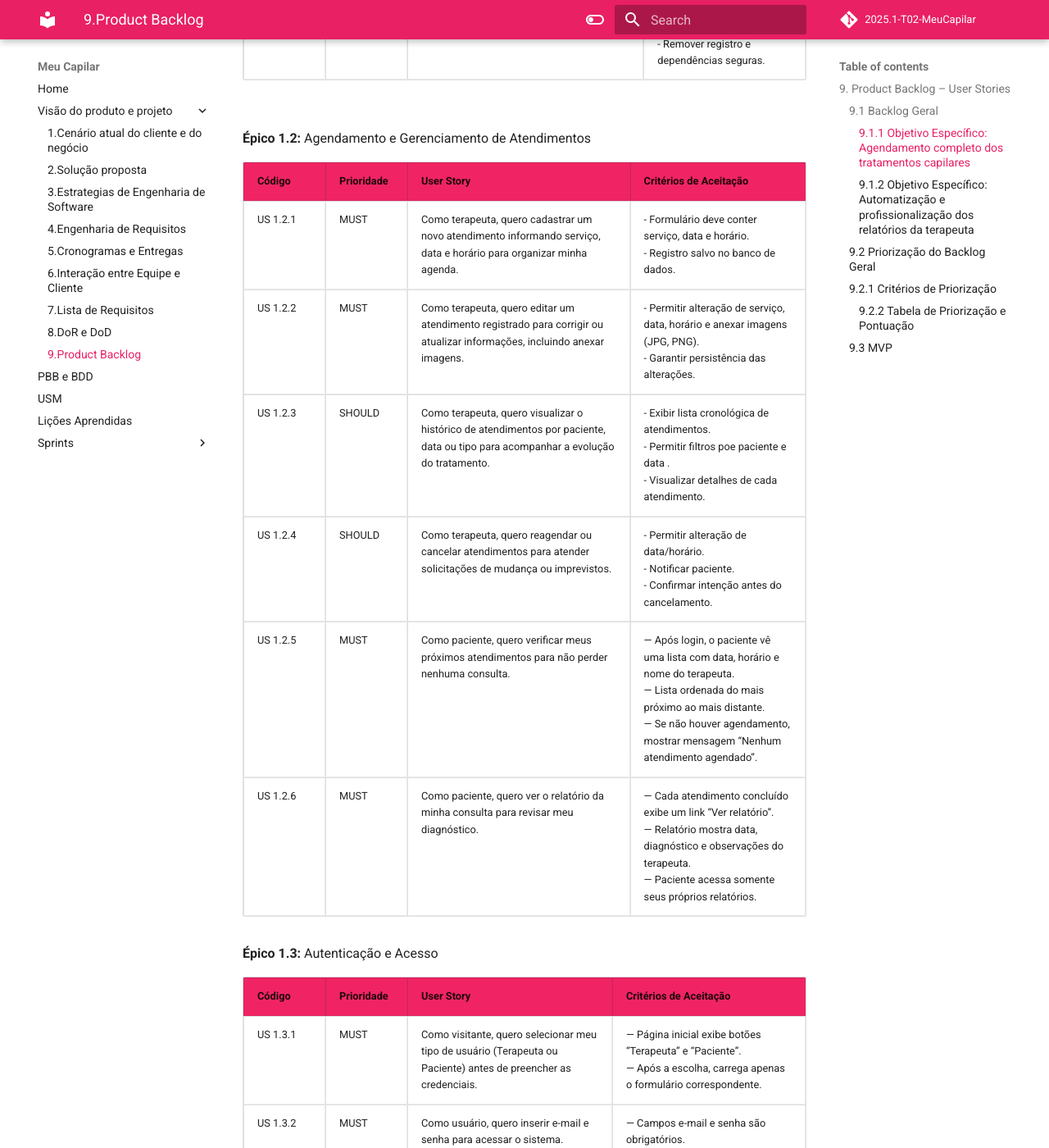
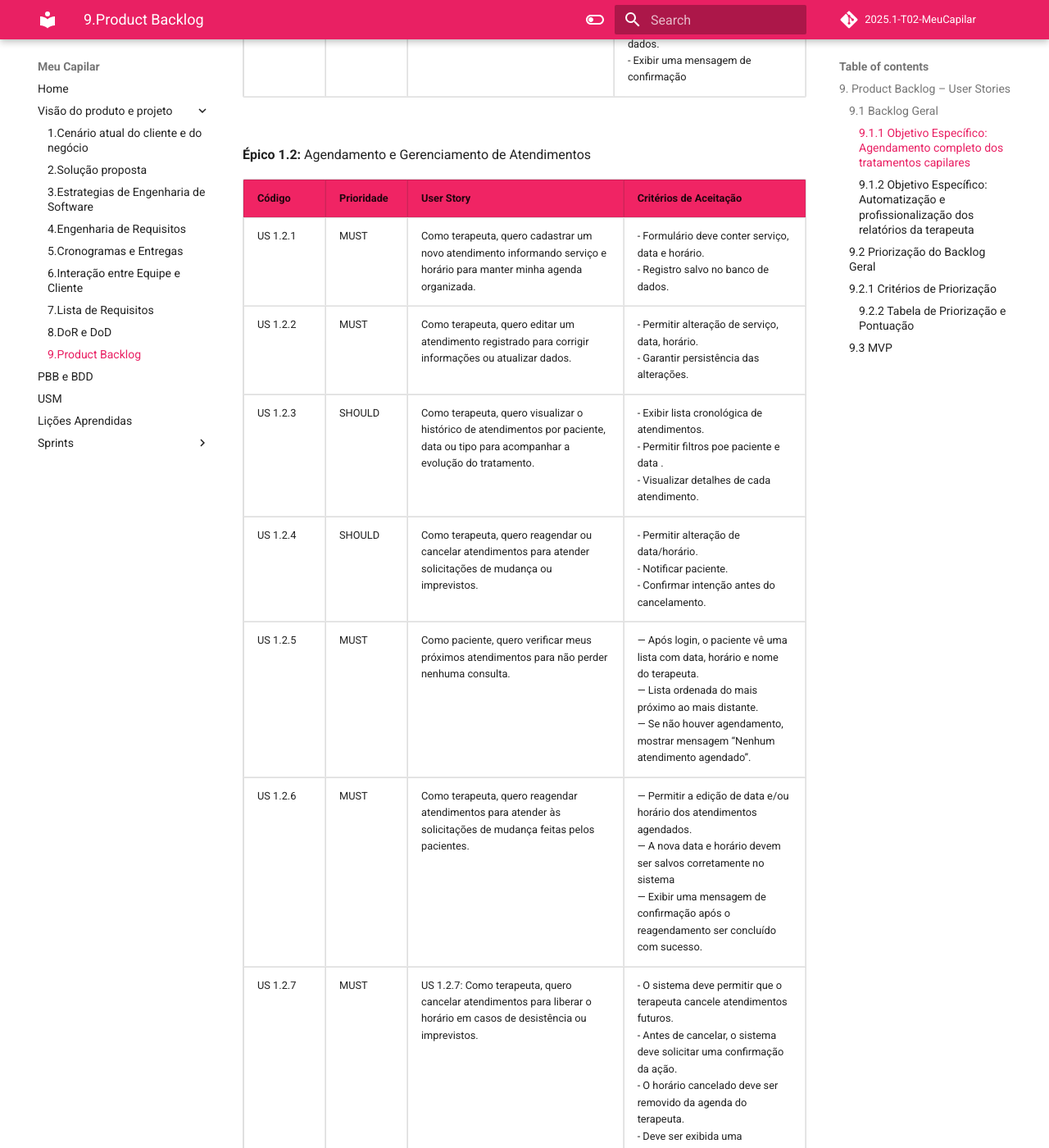
Before and after one commit to mdsreq-fga-unb/2025.1-T02-MeuCapilar, an MkDocs documentation site: the page built from docs/unidade2/sessao9.md, in a window 1280 px wide and 1400 px high, scrolled down 1109 px. Shown: the whole window at 82% size. Built offline with MkDocs 1.6.1 and Material for MkDocs 9.7.7, drawn with Linux system fonts in a browser that asks for light colours; comment, search, counter and statistics services are not loaded; some of the changed text lies outside the part shown.

Commit message:
Ajustes nas Us da pages

```diff
--- a/docs/unidade2/sessao9.md
+++ b/docs/unidade2/sessao9.md
@@ -49,8 +49,10 @@
     <tr>
       <td>US 1.1.4</td>
       <td>MUST</td>
-      <td>Como terapeuta, quero deletar um paciente registrado por engano.</td>
-      <td>- Solicitar confirmação antes da exclusão.<br>- Remover registro e dependências seguras.</td>
+      <td>Como terapeuta, quero deletar um paciente registrado por equívoco ou engano.</td>
+      <td>- Existir uma opção visível de “Excluir” na listagem de pacientes.<br>
+          - Após a confirmação, o paciente deve ser removido permanentemente do banco de dados.<br>
+          - Exibir uma mensagem de confirmação
     </tr>
   </tbody>
 </table>
@@ -70,14 +72,15 @@
     <tr>
       <td>US 1.2.1</td>
       <td>MUST</td>
-      <td>Como terapeuta, quero cadastrar um novo atendimento informando serviço, data e horário para organizar minha agenda.</td>
+      <td>Como terapeuta, quero cadastrar um novo atendimento informando serviço e horário para manter minha agenda organizada.</td>
       <td>- Formulário deve conter serviço, data e horário.<br>- Registro salvo no banco de dados.</td>
     </tr>
     <tr>
       <td>US 1.2.2</td>
       <td>MUST</td>
-      <td>Como terapeuta, quero editar um atendimento registrado para corrigir ou atualizar informações, incluindo anexar imagens.</td>
-      <td>- Permitir alteração de serviço, data, horário e anexar imagens (JPG, PNG).<br>- Garantir persistência das alterações.</td>
+      <td>Como terapeuta, quero editar um atendimento registrado para corrigir informações ou atualizar dados.</td>
+      <td>- Permitir alteração de serviço, data, horário.<br>
+          - Garantir persistência das alterações.</td>
     </tr>
     <tr>
       <td>US 1.2.3</td>
@@ -104,11 +107,21 @@
   <tr>
     <td>US 1.2.6</td>
     <td>MUST</td>
-    <td>Como paciente, quero ver o relatório da minha consulta para revisar meu diagnóstico.</td>
+    <td>Como terapeuta, quero reagendar atendimentos para atender às solicitações de mudança feitas pelos pacientes.</td>
     <td>
-      — Cada atendimento concluído exibe um link “Ver relatório”.<br>
-      — Relatório mostra data, diagnóstico e observações do terapeuta.<br>
-      — Paciente acessa somente seus próprios relatórios.
+      — Permitir a edição de data e/ou horário dos atendimentos agendados.<br>
+      — A nova data e horário devem ser salvos corretamente no sistema<br>
+      — Exibir uma mensagem de confirmação após o reagendamento ser concluído com sucesso.
+    </td>
+  </tr>
+    <td>US 1.2.7</td>
+    <td>MUST</td>
+    <td>US 1.2.7: Como terapeuta, quero cancelar atendimentos para liberar o horário em casos de desistência ou imprevistos.</td>
+    <td>
+      - O sistema deve permitir que o terapeuta cancele atendimentos futuros.<br>
+      - Antes de cancelar, o sistema deve solicitar uma confirmação da ação.<br>
+      - O horário cancelado deve ser removido da agenda do terapeuta.<br>
+      - Deve ser exibida uma mensagem de sucesso após o cancelamento.
     </td>
   </tr>
   </tbody>
@@ -133,13 +146,14 @@
       <td>Como visitante, quero selecionar meu tipo de usuário (Terapeuta ou Paciente) antes de preencher as credenciais.</td>
       <td>
         — Página inicial exibe botões “Terapeuta” e “Paciente”.<br>
-        — Após a escolha, carrega apenas o formulário correspondente.
+        — Após a escolha, carrega apenas o formulário correspondente.<br>
+        — O título da página ou seção deve se adaptar de acordo com o perfil (ex: "Login de Terapeuta", "Login de Paciente").
       </td>
     </tr>
     <tr>
       <td>US 1.3.2</td>
       <td>MUST</td>
-      <td>Como usuário, quero inserir e-mail e senha para acessar o sistema.</td>
+      <td>Como paciente, quero inserir e-mail e senha para acessar o sistema.</td>
       <td>
         — Campos e-mail e senha são obrigatórios.<br>
         — Credenciais válidas → redireciona para o dashboard.<br>
@@ -169,7 +183,7 @@
     <tr>
       <td>US 1.3.4</td>
       <td>MUST</td>
-      <td>Como usuário autenticado, quero trocar minha senha e sair do sistema com segurança.</td>
+      <td>Como paciente autenticado, quero trocar minha senha e sair do sistema com segurança.</td>
       <td>
         — Link “Alterar senha” exige senha atual e nova.<br>
         — Alteração confirmada com sucesso.<br>
@@ -212,7 +226,7 @@
     <tr>
       <td>US 2.1.3</td>
       <td>MUST</td>
-      <td>Como terapeuta, quero editar um registro clínico para corrigir ou complementar informações..</td>
+      <td>Como terapeuta, quero visualizar o histórico de relatórios do paciente para acompanhar sua evolução.</td>
       <td>- Permitir edição do conteúdo do relatório.</td>
     </tr>
   </tbody>
@@ -233,14 +247,15 @@
     <tr>
       <td>US 2.2.1</td>
       <td>SHOULD</td>
-      <td>Como terapeuta, quero exportar registro clínicos em formato de um relatório PDF para arquivamento ou envio ao paciente.</td>
+      <td>Como terapeuta, quero entregar o relatório clínico digitalmente ao cliente pela plataforma para maior comodidade.</td>
       <td>- Gerar PDF com relatórios filtrados ou completos.<br>- Opção de download <br> - Disponibilizar download para o paciente.</td>
     </tr>
     <tr>
       <td>US 2.2.2</td>
       <td>MUST</td>
-      <td>Como terapeuta, quero entregar o relatório clínico digitalmente ao cliente pela plataforma para maior comodidade..</td>
-      <td>- Visualizar relatório pela plataforma.</td>
+      <td>Como terapeuta, quero exportar relatórios de evolução em PDF para entregar ao paciente.</td>
+      <td>- selecionar relatórios de evolução clínica de um paciente específico. <br>
+          - Visualizar relatório pela plataforma.</td>
     </tr>
   </tbody>
 </table>
```
Also changed, not shown: 1 other file.
